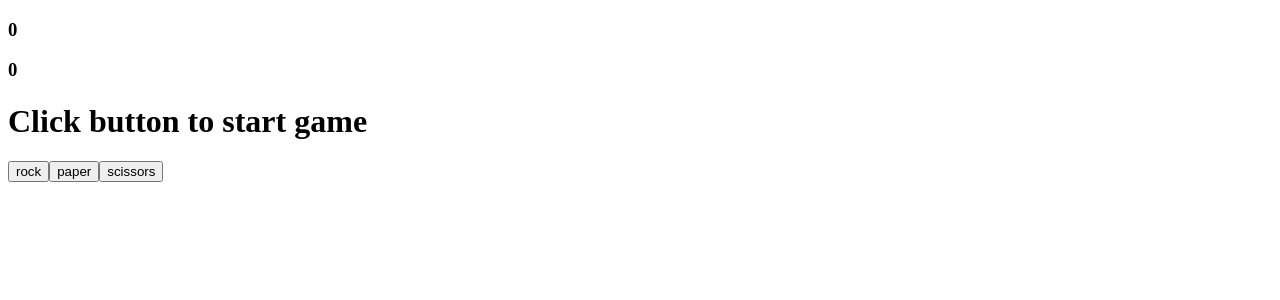
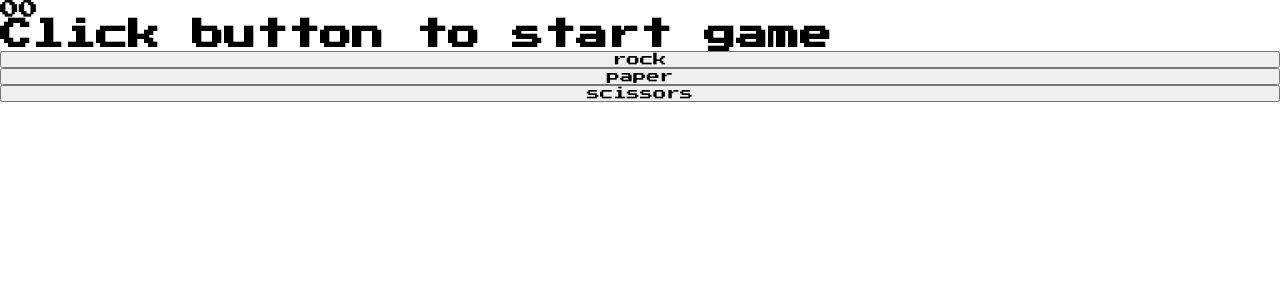
Before and after one commit to ImExtraPolite3/rock-paper-scissors, a React (Vite) app: page / in a window 1280 px wide. Shown: the top 300 px of the page. Built offline with nearby package versions, Linux system fonts and the light colour scheme.

Commit message:
add font and apply some styling

```diff
--- a/src/index.css
+++ b/src/index.css
@@ -0,0 +1,19 @@
+@font-face {
+  font-family: 'PressStart';
+  src: url(/PressStart2P-Regular.ttf);
+}
+
+* {
+  margin: 0;
+  padding: 0;
+  font-family: 'PressStart';
+}
+
+#root > div {
+  display: flex;
+  flex-direction: column;
+}
+
+.scores {
+  display: flex;
+}
```
Also changed, not shown: public/PressStart2P-Regular.ttf (added).
